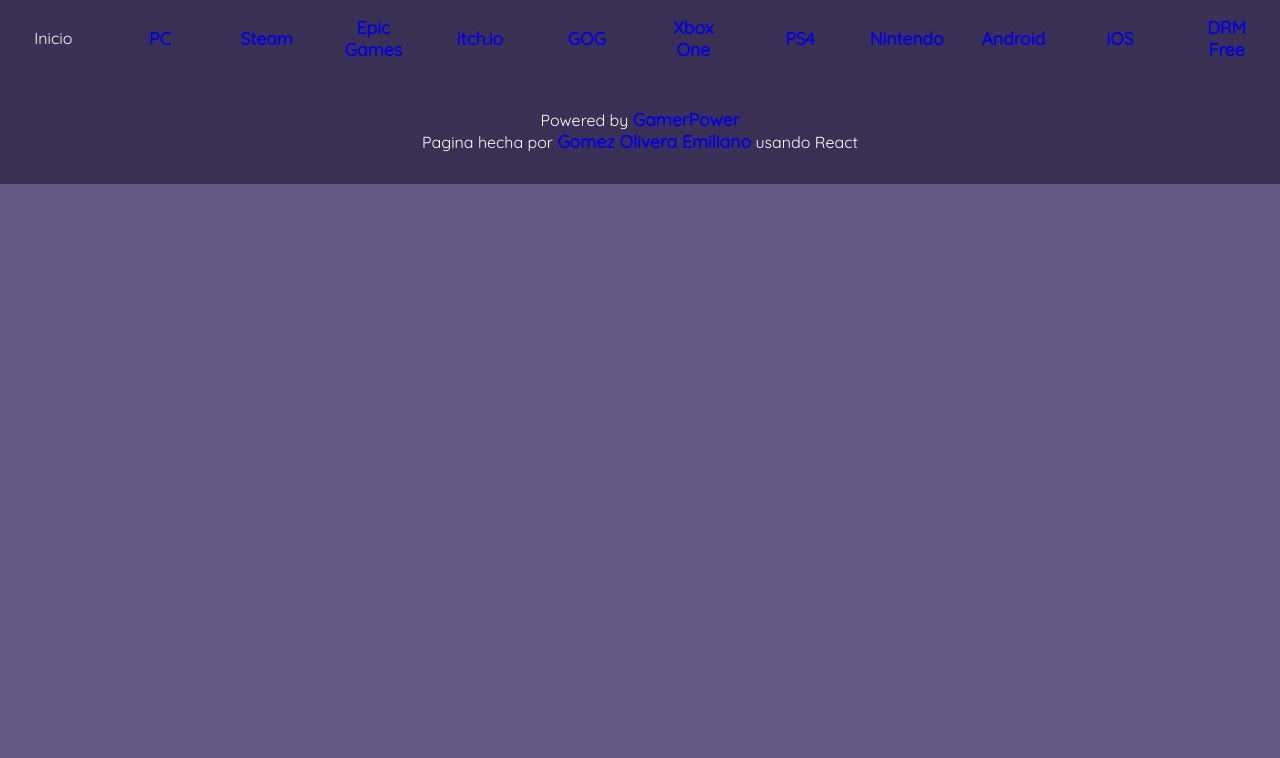
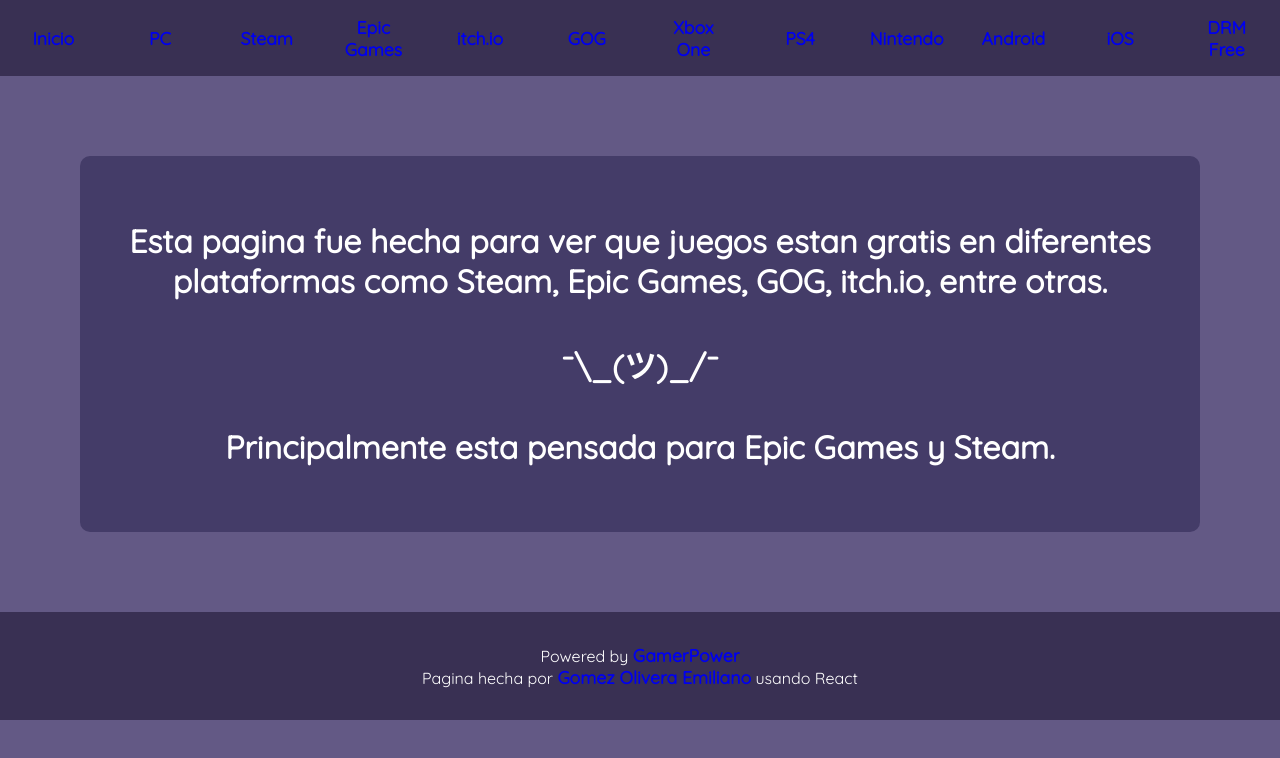
Before and after one commit to Wsott/game-giveaway, a React (Vite) app: page / in a window 1280 px wide. Shown: the top 758 px of the page. Built offline with nearby package versions, Linux system fonts and the light colour scheme.

Commit message:
Agregada pagina de landing

```diff
--- a/src/App.tsx
+++ b/src/App.tsx
@@ -8,6 +8,7 @@
 import { QueryClient, QueryClientProvider } from 'react-query'
 import { BrowserRouter, Route, Routes } from 'react-router-dom'
 import Footer from './components/footer/Footer'
+import Landing from './components/landing/Landing'
 
 const client = new QueryClient();
 
@@ -18,7 +19,7 @@
       <BrowserRouter>
       <NavBar/>
       <Routes>
-        <Route path='/'/>
+        <Route path='/' element={<Landing/>}/>
         <Route path='/giveaway/:platform' element={<Grid/>}/>
         <Route path='*'/>
       </Routes>
--- /dev/null
+++ b/src/components/landing/Landing.tsx
@@ -0,0 +1,18 @@
+import style from "../../css/Components.module.css";
+
+export default function Landing () {
+    return (
+        <div className={style.landingContainer}>
+            <p>
+                Esta pagina fue hecha para ver que juegos estan gratis en diferentes plataformas como
+                Steam, Epic Games, GOG, itch.io, entre otras.
+            </p>
+            <br />
+            <p>¯\_(ツ)_/¯</p>
+            <br />
+            <p>
+                Principalmente esta pensada para Epic Games y Steam.
+            </p>
+        </div>
+    );
+}
--- a/src/components/navBar/NavBar.tsx
+++ b/src/components/navBar/NavBar.tsx
@@ -4,7 +4,7 @@
 export default function NavBar () {
     return (
         <div className={style.navbarContainer}>
-            <p>Inicio</p>
+            <Link to={"/"}>Inicio</Link>
             <Link to={"/giveaway/pc"}>PC</Link>
             <Link to={"/giveaway/steam"}>Steam</Link>
             <Link to={"/giveaway/epic-games-store"}>Epic Games</Link>
--- a/src/css/Components.module.css
+++ b/src/css/Components.module.css
@@ -102,6 +102,21 @@
     color: white;
 }
 
+/* Landing */
+.landingContainer {
+    display: flex;
+    flex-direction: column;
+    background-color: var(--colorB);
+    border-radius: 10px;
+    justify-content: center;
+    margin: 5rem;
+    height: 47vh;
+    font-size: xx-large;
+    text-align: center;
+    color: white;
+    font-weight: bolder;
+}
+
 /* HTML elements */
 p {
     margin: 0;
```
